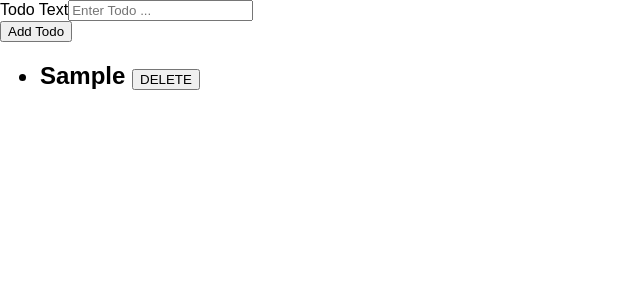
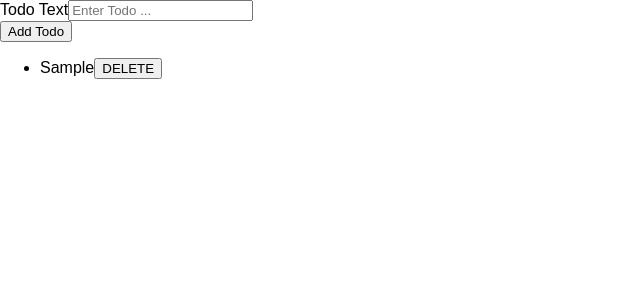
Before and after one commit to nsagias/typescript-starter-react, a React (Create React App) app in the folder frontend/: page / in a window 1280 px wide. Both pictures are taken after typing "Sample" into the empty fields and a click on the button "Add Todo". Shown: the top 300 px of the page, without its empty margins (0-640 px from the left). Built offline with nearby package versions, Linux system fonts and the light colour scheme.

Commit message:
reverse code to earlier version to pass

```diff
--- a/frontend/src/components/TodoList.tsx
+++ b/frontend/src/components/TodoList.tsx
@@ -1,16 +1,23 @@
 import React from "react";
-import TodoListItem from "./TodoListItem";
 
 interface TodoListProps {
   items: {id: string, text: string}[];
-  onDeleteTodo: (todoId: string) => void;
+  onDeleteTodo: (id: string) => void;
 }
 
 const TodoList: React.FC<TodoListProps> = props => {
 
   const pasrsedtodos = Array.isArray(props.items)
     && props.items.map(todo =>
-    <TodoListItem {...todo} key={todo.id}/>
+    // <TodoListItem
+    //   {...todo}
+    //   key={todo.id}
+    //   onDeleteTodo={() => (todo.id)}
+    // />
+    <li key={todo.id}>
+      <span>{todo.text}</span>
+      <button onClick={props.onDeleteTodo.bind(null, todo.id)}>DELETE</button>
+    </li>
     );
 
   return (
--- a/frontend/src/components/TodoListItem.tsx
+++ b/frontend/src/components/TodoListItem.tsx
@@ -1,19 +1,25 @@
 import React from "react";
 
-interface TodoListItemProps {
-  text: string;
-}
+// interface TodoListItemProps {
+//   id: string;
+//   text: string;
+//   onDeleteTodo: (id: string) => void;
+// }
 
-const TodoListItem: React.FC<TodoListItemProps> = props => {
-  const {text} = props;
+// const TodoListItem: React.FC<TodoListItemProps> = props => {
+//   const {text, onDeleteTodo} = props;
 
+//   return (
+//     <h2>
+//       <li>
+//         <span>{text}</span> <button onClick={onDeleteTodo.bind(this )}>DELETE</button>
+//       </li>
+//     </h2>
+//   );
+// };
+
+export default function TodoListItem() {
   return (
-    <h2>
-      <li>
-        <span>{text}</span> <button>DELETE</button>
-      </li>
-    </h2>
-  );
+    <></>
+  )
 };
-
-export default TodoListItem;
```
